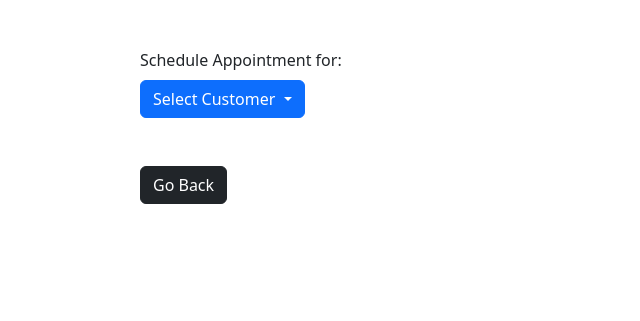
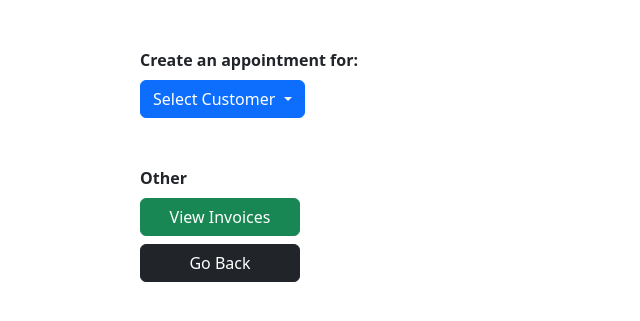
Before and after one commit to Yong3pole/PHP_database_MYSQL_test, a PHP site: page /appointments.php in a window 1280 px wide. Shown: the part 145-466 px from the top of the page, without its empty margins (0-640 px from the left). Run offline with PHP 8.4, Linux system fonts and the light colour scheme; data that the repository does not hold is empty.

Commit message:
Update appointments.php

```diff
--- a/appointments.php
+++ b/appointments.php
@@ -66,7 +66,7 @@ $result = mysqli_query($con, $sql);
         </table>
     </div>
     <div class="container my-5">
-        <div class="margin-custom">Schedule Appointment for: </div>
+        <div class="margin-custom customtext-bold">Create an appointment for: </div>
         <div class="dropdown margin-custom my-2">
             <button class="btn btn-primary dropdown-toggle" type="button" data-bs-toggle="dropdown" aria-expanded="false">
                 Select Customer
@@ -81,9 +81,10 @@ $result = mysqli_query($con, $sql);
                 }
                 ?>
             </ul>
-            <div>
-                <a href="dashboard.php" class="btn btn-dark margin-custom my-5">Go Back</a>
-            </div>
+        </div>
+        <div class="margin-custom customtext-bold my-5">Other</br>
+                <a href="invoices.php" class="btn btn-success margin-custom my-2" style="width: 160px;">View Invoices</a> </br>
+                <a href="dashboard.php" class="btn btn-dark margin-custom" style="width: 160px;">Go Back</a>
         </div>
     </div>
 </body>
```
